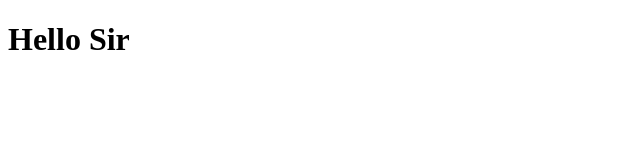
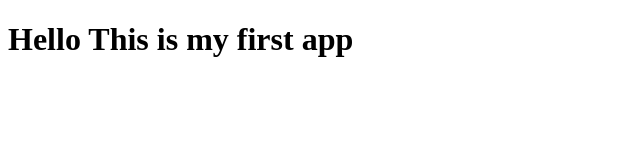
Before and after one commit to coreyleigh89/TestAppjs, a plain HTML site: page index.html in a window 1280 px wide. Shown: the whole page, without its empty margins (0-640 px from the left). Drawn offline with Linux system fonts and the light colour scheme.

Commit message:
Changing Header

```diff
--- a/index.html
+++ b/index.html
@@ -7,6 +7,6 @@
     <title>Document</title>
 </head>
 <body>
-    <h1>Hello Sir</h1>
+    <h1>Hello This is my first app</h1>
 </body>
 </html>
```
